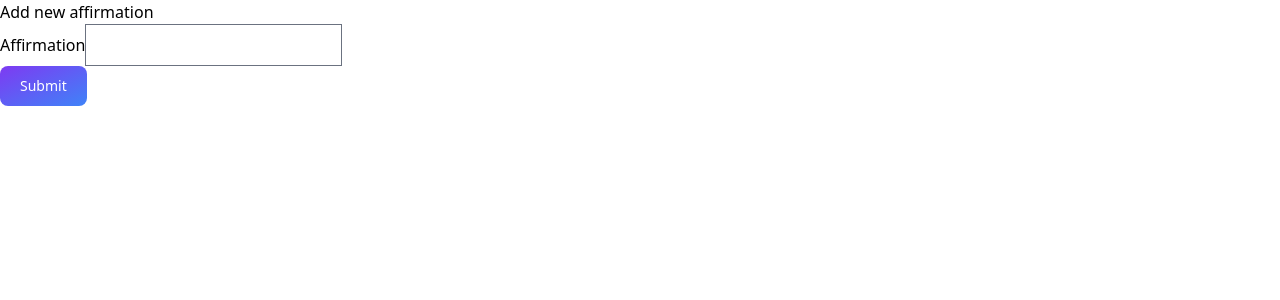
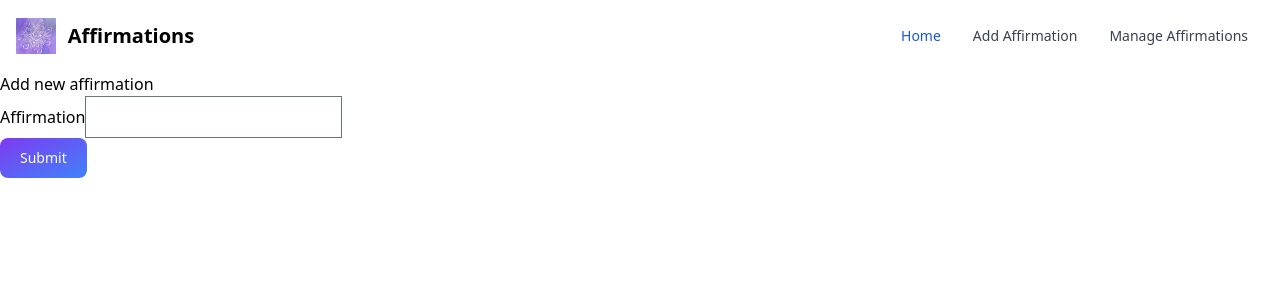
Before and after one commit to fika4life/affirmations-vite, a React (Vite) app: page /add in a window 1280 px wide. Shown: the top 300 px of the page. Built offline with nearby package versions, Linux system fonts and the light colour scheme.

Commit message:
adds shared layout and navigation on all pages

```diff
--- a/src/App.jsx
+++ b/src/App.jsx
@@ -1,13 +1,17 @@
 import { Routes, Route, BrowserRouter } from 'react-router-dom';
+
+import Home from './pages/Home';
+import SharedLayout from './pages/SharedLayout';
 import AddAffirmation from './pages/AddAffirmation';
-import Home from './pages/Home';
 
 function App() {
   return (
     <BrowserRouter>
       <Routes>
-        <Route path="/" element={<Home></Home>}></Route>
-        <Route path="/add" element={<AddAffirmation />}></Route>
+        <Route path="/" element={<SharedLayout />}>
+          <Route index element={<Home />}></Route>
+          <Route path="add" element={<AddAffirmation />}></Route>
+        </Route>
       </Routes>
     </BrowserRouter>
   );
--- a/src/pages/Home.jsx
+++ b/src/pages/Home.jsx
@@ -1,7 +1,6 @@
 import { supabase } from '../client';
 import React from 'react';
 import { useState, useEffect } from 'react';
-import Navbar from '../components/Navbar';
 
 function Home() {
   const [affirmation, setAffirmation] = useState('');
@@ -40,7 +39,6 @@ function Home() {
 
   return (
     <div className="Home">
-      <Navbar></Navbar>
       <main className="place-content-center text-center container mx-auto mt-60">
         <h4 className="text-2xl font-bold dark:text-white mb-28">
           {affirmation.text}
--- /dev/null
+++ b/src/pages/SharedLayout.jsx
@@ -0,0 +1,11 @@
+import Navbar from '../components/Navbar';
+import { Outlet } from 'react-router-dom';
+
+export default function SharedLayout() {
+  return (
+    <>
+      <Navbar></Navbar>
+      <Outlet></Outlet>
+    </>
+  );
+}
```
